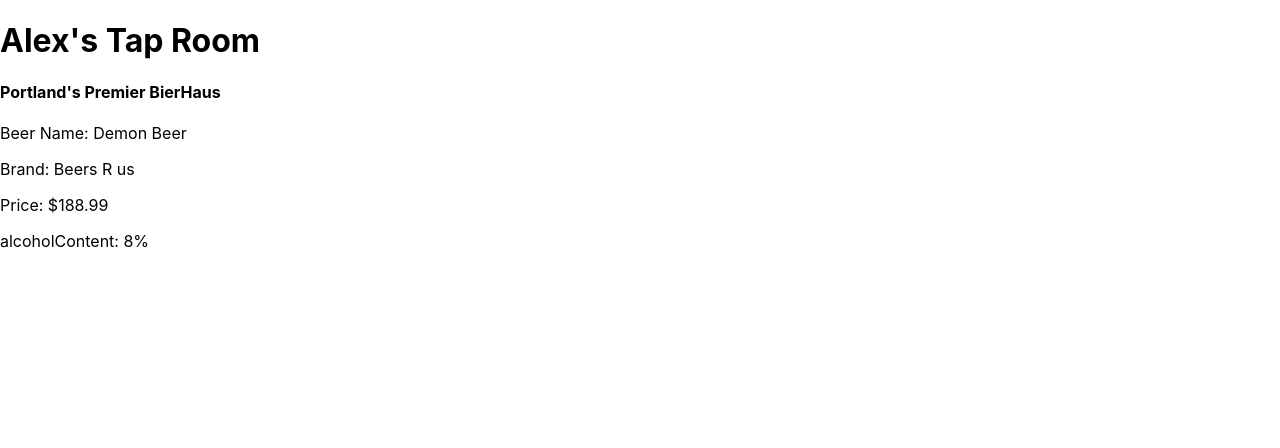
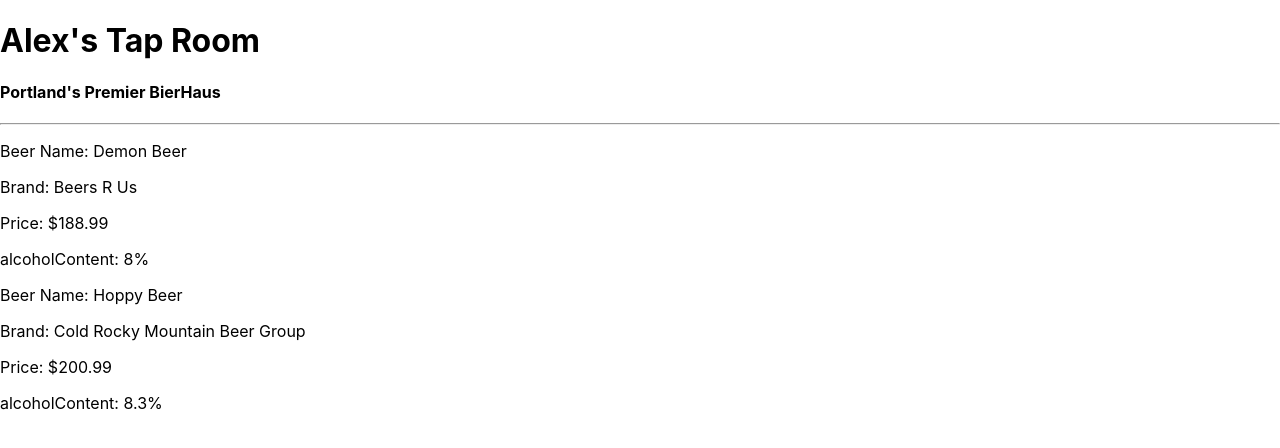
Before and after one commit to ajb5206/TapRoom, a React (Create React App) app: page / in a window 1280 px wide. Shown: the top 448 px of the page. Built offline with nearby package versions, Linux system fonts and the light colour scheme.

Commit message:
add static keg list to keglist.js and updated props in keg.js

```diff
--- a/src/components/Keg.js
+++ b/src/components/Keg.js
@@ -6,8 +6,8 @@ function Keg(props){
 		<React.Fragment>
 		<p>Beer Name: {props.name}</p>
 		<p>Brand: {props.brand}</p>
-		<p>Price: {props.price}</p>
-		<p>alcoholContent: {props.alcoholContent}</p>
+		<p>Price: ${props.price}</p>
+		<p>alcoholContent: {props.alcoholContent}%</p>
 		</React.Fragment>
 	);
 }
@@ -15,8 +15,8 @@ function Keg(props){
 Keg.propTypes = {
 	name: PropTypes.string,
 	brand: PropTypes.string,
-	price: PropTypes.string,
-	alcoholContent: PropTypes.string
+	price: PropTypes.number,
+	alcoholContent: PropTypes.number
 }
 
 export default Keg;
--- a/src/components/KegList.js
+++ b/src/components/KegList.js
@@ -1,13 +1,33 @@
 import React from "react";
 import Keg from "./Keg";
 
+const mainKegList = [
+	{
+			name: "Demon Beer",
+			brand: "Beers R Us",
+			price: "188.99",
+			alcoholContent: "8"
+	},
+	{
+		name: "Hoppy Beer",
+		brand: "Cold Rocky Mountain Beer Group",
+		price: "200.99",
+		alcoholContent: "8.3"
+	},
+]
+
 function KegList(){
 	return(
-		<Keg
-			name="Demon Beer"
-			brand="Beers R us"
-			price="$188.99"
-			alcoholContent="8%"/>
+		<React.Fragment>
+			<hr/>
+			{mainKegList.map((keg, index) =>
+				<Keg name={keg.name}
+				brand={keg.brand}
+				price={keg.price}
+				alcoholContent={keg.alcoholContent}
+				key={index}/>
+				)}
+		</React.Fragment>
 	);
 }
 
```
